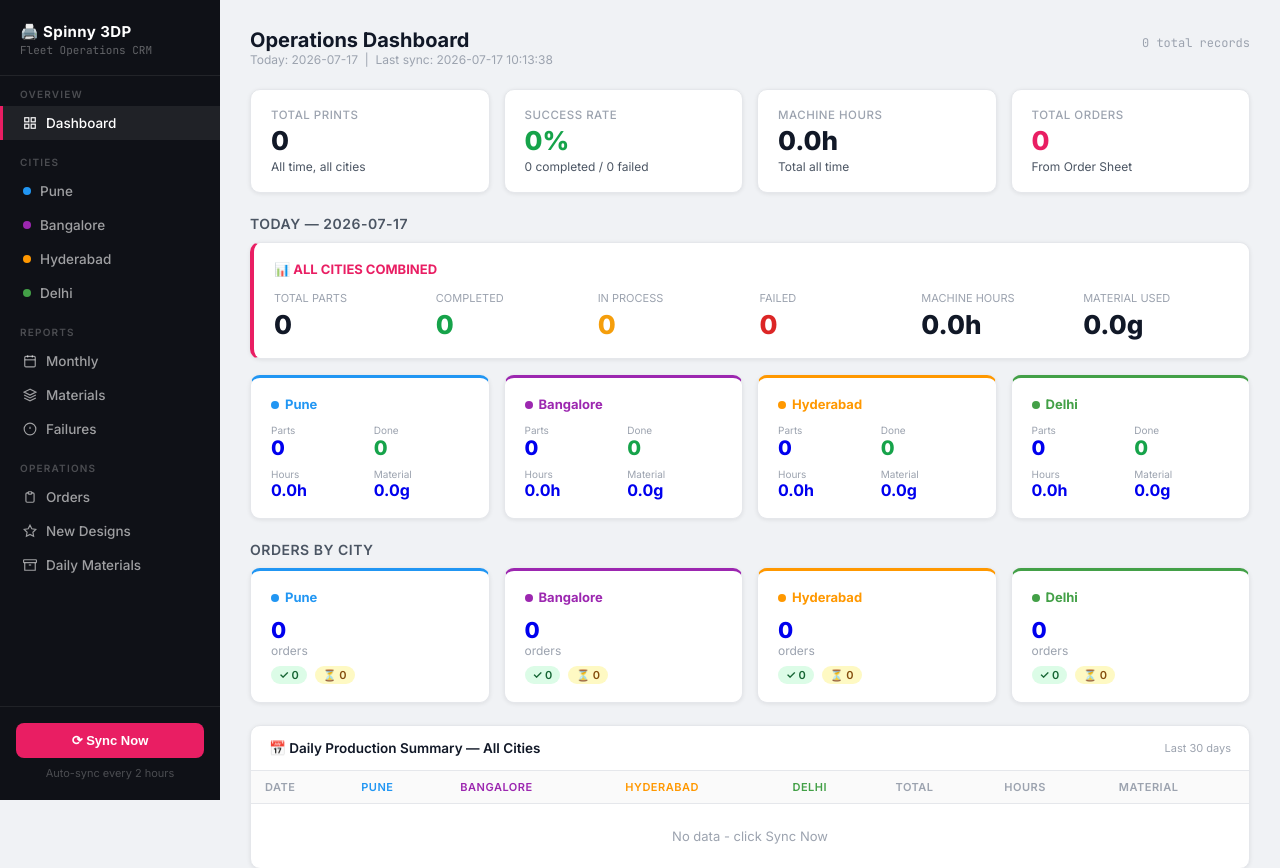
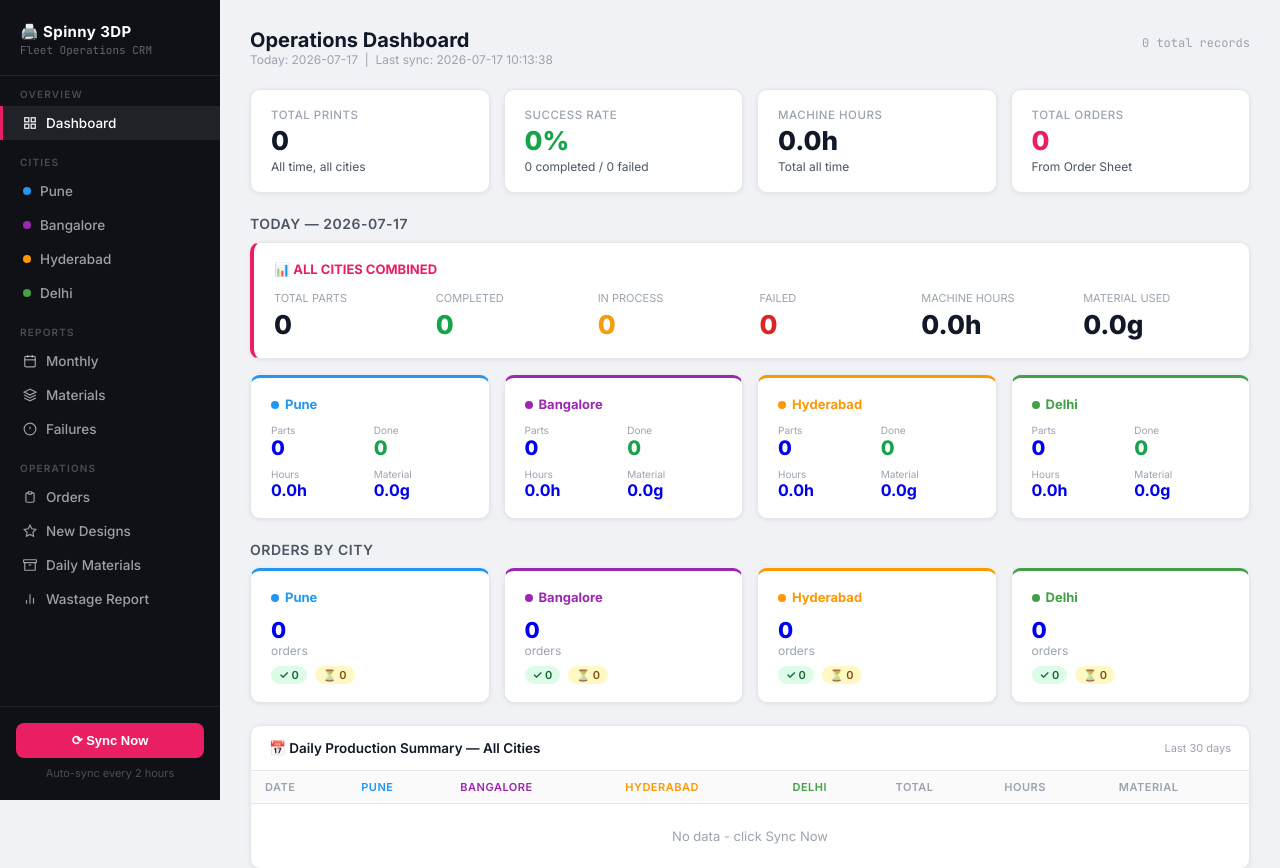
Before and after one commit to vishal15-ops/spinny-3dp-crm, a Flask app: page / in a window 1280 px wide. Shown: the top 868 px of the page. Run offline with Flask 3, Linux system fonts and the light colour scheme; data comes from the database, SQL or seed files in the repository; data that the repository does not hold is empty.

Commit message:
Update base.html

```diff
--- a/templates/base.html
+++ b/templates/base.html
@@ -107,6 +107,9 @@
     <a href="/stock" class="nav-link {% if active=='stock' %}active{% endif %}">
       <svg width="14" height="14" fill="none" stroke="currentColor" stroke-width="2" viewBox="0 0 24 24"><path d="M21 8V21H3V8"/><rect x="1" y="3" width="22" height="5" rx="1"/><line x1="10" y1="12" x2="14" y2="12"/></svg>Daily Materials
     </a>
+    <a href="/wastage" class="nav-link {% if active=='wastage' %}active{% endif %}">
+      <svg width="14" height="14" fill="none" stroke="currentColor" stroke-width="2" viewBox="0 0 24 24"><path d="M18 20V10"/><path d="M12 20V4"/><path d="M6 20v-6"/></svg>Wastage Report
+    </a>
   </div>
   <div class="sidebar-footer">
     <button class="sync-btn" id="syncBtn" onclick="syncNow()">⟳ Sync Now</button>
```
